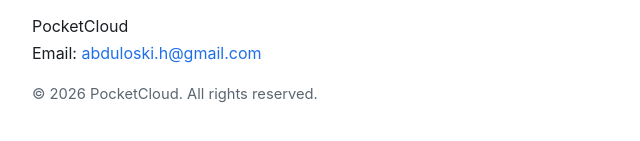
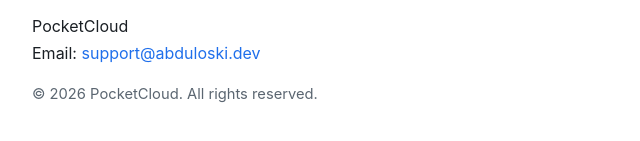
Before and after one commit to X-Haris/pocketcloud-privacy, a plain HTML site: page index.html in a window 1280 px wide. Shown: the part 4152-4293 px from the top of the page, 250-890 px from the left. Drawn offline with Linux system fonts and the light colour scheme.

Commit message:
Update index.html

```diff
--- a/index.html
+++ b/index.html
@@ -221,7 +221,7 @@
       <h2>Contact us</h2>
       <p>
         PocketCloud<br />
-        Email: <a href="mailto:abduloski.h@gmail.com">abduloski.h@gmail.com</a>
+        Email: <a href="mailto:support@abduloski.dev">support@abduloski.dev</a>
       </p>
       <p class="muted">© 2026 PocketCloud. All rights reserved.</p>
     </footer>
```
